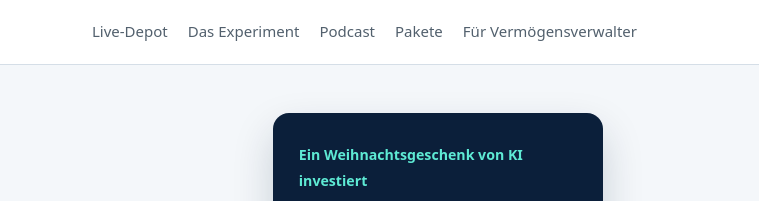
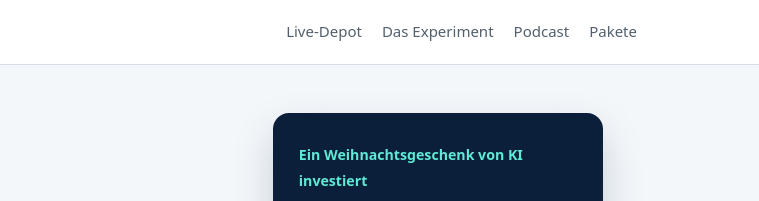
Before and after one commit to KI-investiert/ki-investiert.github.io, a plain HTML site: page geschenk/index.html in a window 1280 px wide. Shown: the top 201 px of the page, 521-1280 px from the left. Drawn offline with Linux system fonts and the light colour scheme.

Commit message:
Neue Website: geschenk/index.html

```diff
--- a/geschenk/index.html
+++ b/geschenk/index.html
@@ -42,7 +42,7 @@ section.block{padding:64px 0;border-top:1px solid var(--linie)}
 footer.fuss{border-top:1px solid var(--linie);background:var(--weiss);padding:36px 0 44px;font-size:14px;color:var(--leise)}
 footer.fuss .spalten{display:flex;flex-wrap:wrap;gap:12px 28px;margin-bottom:14px}footer.fuss a{color:var(--leise)}
 @media(prefers-reduced-motion:reduce){*{animation:none!important;transition:none!important}}
-</style></head><body><header class="kopf"><div class="huelle"><a class="marke" href="/"><img src="/img/icon.png" alt="" width="34" height="34"><span><b>KI</b> investiert</span></a><nav class="haupt" aria-label="Hauptnavigation"><a href="/depot/">Live-Depot</a><a href="/experiment/">Das Experiment</a><a href="/podcast/">Podcast</a><a href="/pakete/">Pakete</a><a href="/b2b/">Für Vermögensverwalter</a></nav></div></header><main>
+</style></head><body><header class="kopf"><div class="huelle"><a class="marke" href="/"><img src="/img/icon.png" alt="" width="34" height="34"><span><b>KI</b> investiert</span></a><nav class="haupt" aria-label="Hauptnavigation"><a href="/depot/">Live-Depot</a><a href="/experiment/">Das Experiment</a><a href="/podcast/">Podcast</a><a href="/pakete/">Pakete</a></nav></div></header><main>
 <section class="kopfbereich"><div class="huelle geschenk"><div>
 <span class="marke-g">Weihnachtsgeschenk, nur bis 31.12.2026</span>
 <h1>Börse verstehen in 30 Minuten</h1>
```
